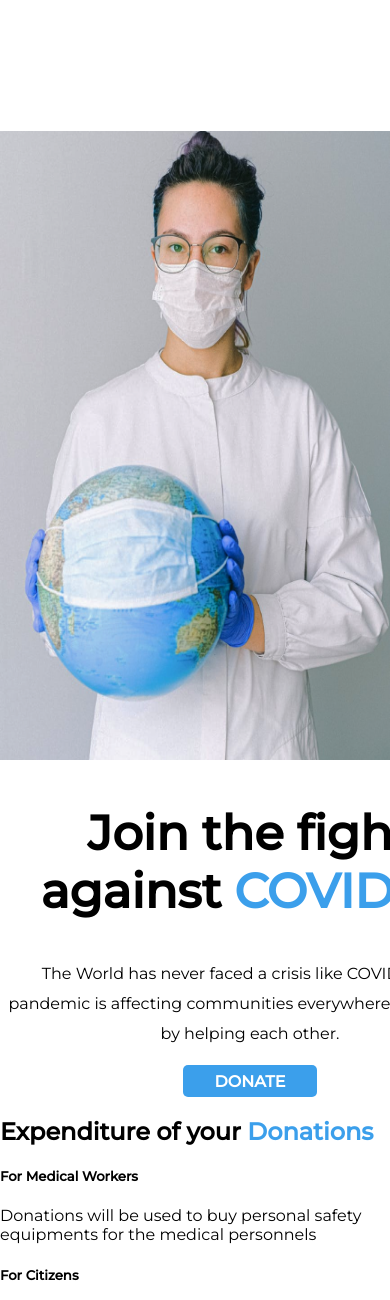
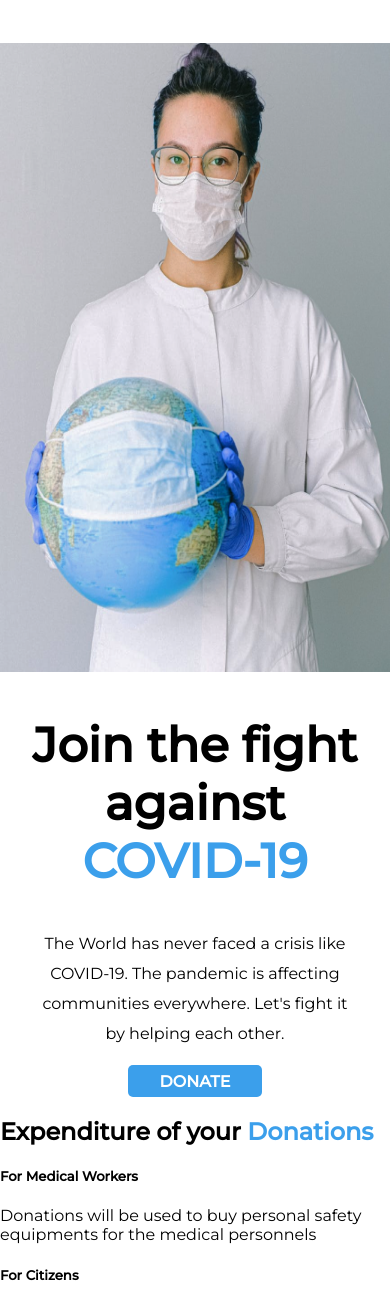
Before and after one commit to ASHWIN776/Donation-System, a PHP site: page / in a window 390 px wide; the page is wider, and only the part inside the window is pictured. Shown: the part 51-1351 px from the top of that part. Run offline with PHP 8.4, Linux system fonts and the light colour scheme; some libraries are stand-ins or nearby versions.

Commit message:
Styled Home section for mob layouts

```diff
--- a/assets/styles/styles.css
+++ b/assets/styles/styles.css
@@ -234,7 +234,8 @@ button:hover{
 
     #home-content{
         text-align: center;
-        margin: 0 auto;
+        padding: 0 2rem;
+        flex-basis: 100%;
     }
 
     #home-content > div{
```
